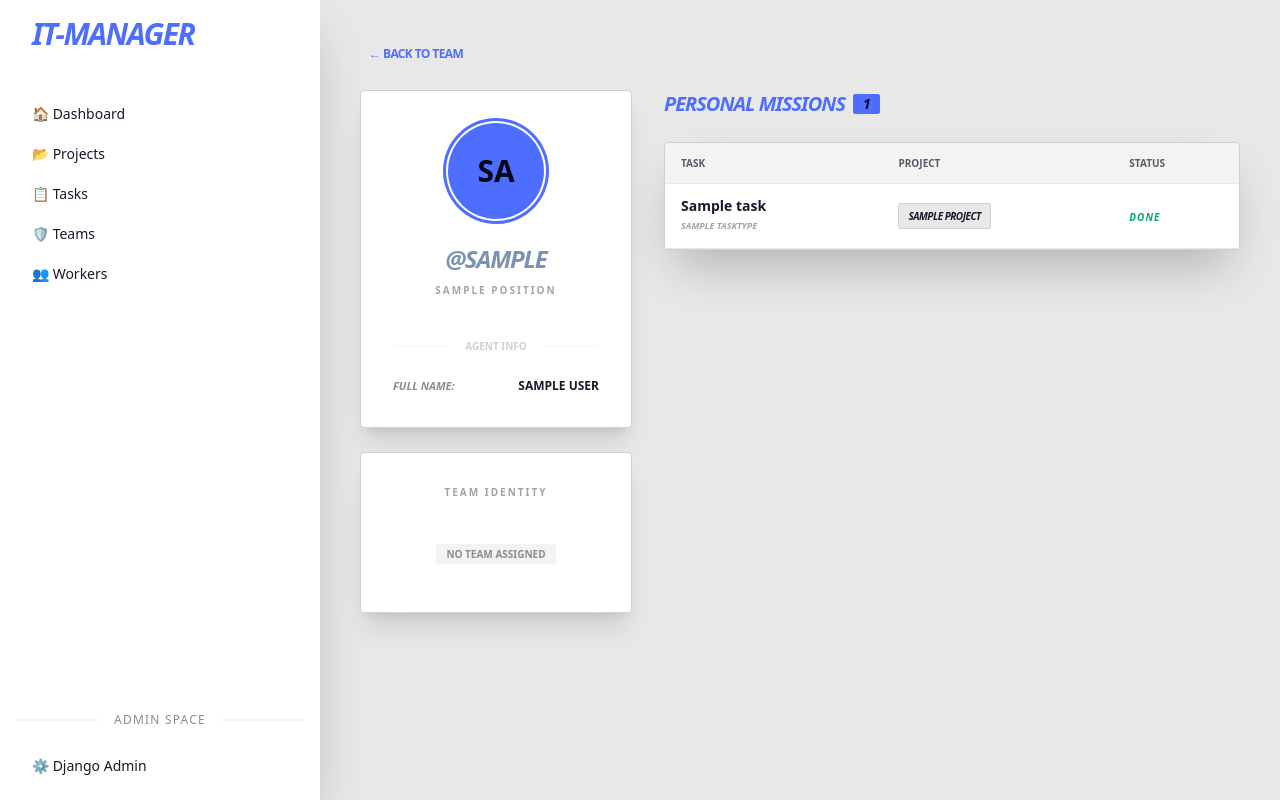
After one commit to AlexMishKo/it-task-manager, a Django app: page /workers/1/ in a window 1280 px wide. The commit adds this page. Run offline with Django 5.2, Linux system fonts and the light colour scheme; tables that the repository leaves empty hold one stand-in row (values such as "Sample post"); parts of the project's set-up code (start-up, migrations or seed data) failed here and were passed over; some libraries are stand-ins or nearby versions.

Commit message:
feat team_list, worker_detail, task_detail

```diff
--- a/manager/urls.py
+++ b/manager/urls.py
@@ -4,6 +4,9 @@ from .views import (
     TaskListView,
     WorkerListView,
     ProjectListView,
+    TaskDetailView,
+    WorkerDetailView,
+    TeamListView,
 )
 
 urlpatterns = [
@@ -11,6 +14,9 @@ urlpatterns = [
     path("tasks/", TaskListView.as_view(), name="task-list"),
     path("workers/", WorkerListView.as_view(), name="worker-list"),
     path("projects/", ProjectListView.as_view(), name="project-list"),
+    path("tasks/<int:pk>/", TaskDetailView.as_view(), name="task-detail"),
+    path("workers/<int:pk>/", WorkerDetailView.as_view(), name="worker-detail"),
+    path("teams/", TeamListView.as_view(), name="team-list"),
 ]
 
 app_name = "manager"
--- a/manager/views.py
+++ b/manager/views.py
@@ -17,7 +17,7 @@ def index(request):
     num_teams = Team.objects.count()
 
     #advanced statistics
-    num_critical_tasks = Task.objects.filter(priority="Urgent", is_completed=False).count()
+    num_critical_tasks = Task.objects.filter(priority__iexact="urgent", is_completed=False).count()
     num_completed_tasks = Task.objects.filter(is_completed=True).count()
 
     context = {
@@ -51,6 +51,19 @@ class TaskListView(generic.ListView):
         return context
 
 
+class TaskDetailView(generic.DetailView):
+    model = Task
+    template_name = "manager/task_detail.html"
+    context_object_name = "task"
+
+    def get_queryset(self):
+        return Task.objects.select_related(
+            "task_type",
+            "project",
+            "team",
+        ).prefetch_related("assignees", "tags")
+
+
 class WorkerListView(generic.ListView):
     model = Worker
     template_name = "manager/worker_list.html"
@@ -70,6 +83,19 @@ class WorkerListView(generic.ListView):
         return context
 
 
+class WorkerDetailView(generic.DetailView):
+    model = Worker
+    template_name = "manager/worker_detail.html"
+    context_object_name = "worker"
+
+    def get_queryset(self):
+        return Worker.objects.prefetch_related(
+            "tasks__project",
+            "tasks__task_type",
+            "teams__projects"
+        )
+
+
 class ProjectListView(generic.ListView):
     model = Project
     template_name = "manager/project_list.html"
@@ -87,3 +113,13 @@ class ProjectListView(generic.ListView):
         context = super().get_context_data(**kwargs)
         context["search_name"] = self.request.GET.get("name", "")
         return context
+
+
+class TeamListView(generic.ListView):
+    model = Team
+    template_name = "manager/team_list.html"
+    context_object_name = "team_list"
+    paginate_by = 5
+
+    def get_queryset(self):
+        return Team.objects.prefetch_related("workers", "projects")
--- a/templates/base.html
+++ b/templates/base.html
@@ -54,6 +54,12 @@
                         📋 Tasks
                     </a>
                 </li>
+                <li>
+                    <a href="{% url 'manager:team-list' %}"
+                       class="{% if request.resolver_match.url_name == 'team-list' %}active{% endif %}">
+                       🛡️ Teams
+                    </a>
+                </li>
 
                 <li>
                     <a href="{% url 'manager:worker-list' %}"
--- a/templates/manager/task_list.html
+++ b/templates/manager/task_list.html
@@ -41,7 +41,9 @@
             {% for task in task_list %}
             <tr class="hover:bg-base-200/30 transition-colors">
                 <td>
-                    <div class="font-extrabold text-base">{{ task.name }}</div>
+                    <a href="{% url 'manager:task-detail' pk=task.id %}" class="hover:text-primary transition-colors">
+                        <div class="font-extrabold text-base">{{ task.name }}</div>
+                    </a>
                     <div class="text-[10px] uppercase font-bold opacity-40 tracking-widest">
                         {{ task.task_type.name }}
                     </div>
@@ -98,7 +100,7 @@
                     {% endif %}
                 </td>
                 <td class="text-right">
-                    <a href="#" class="btn btn-ghost btn-xs font-black text-primary
+                    <a href="{% url 'manager:task-detail' pk=task.id %}" class="btn btn-ghost btn-xs font-black text-primary
                                        hover:bg-primary hover:text-white uppercase tracking-tighter">
                         Details
                     </a>
--- /dev/null
+++ b/templates/manager/worker_detail.html
@@ -0,0 +1,126 @@
+{% extends "base.html" %}
+
+{% block content %}
+<div class="max-w-5xl mx-auto">
+    <div class="mb-6">
+        <a href="{% url 'manager:worker-list' %}" class="btn btn-ghost btn-xs font-black text-primary uppercase tracking-tighter">
+            ← Back to Team
+        </a>
+    </div>
+
+    <div class="grid grid-cols-1 lg:grid-cols-3 gap-8">
+        <div class="space-y-6">
+            <div class="card bg-base-100 shadow-xl border border-base-300">
+                <div class="card-body items-center text-center">
+                    <div class="avatar placeholder mb-4">
+                        <div class="bg-primary text-primary-content rounded-full w-24 ring ring-primary ring-offset-base-100 ring-offset-2">
+                            <span class="text-3xl font-black">{{ worker.username|slice:":2"|upper }}</span>
+                        </div>
+                    </div>
+                    <h2 class="text-2xl font-black italic uppercase tracking-tighter text-secondary">@{{ worker.username }}</h2>
+                    <p class="text-[10px] font-bold opacity-40 uppercase tracking-[0.2em] mb-4">
+                        {{ worker.position|default:"Specialist" }}
+                    </p>
+
+                    <div class="divider uppercase text-[10px] opacity-20 font-black">Agent Info</div>
+
+                    <div class="w-full text-left space-y-3">
+                        <div class="flex justify-between items-center">
+                            <span class="text-[11px] font-bold opacity-50 uppercase italic">Full Name:</span>
+                            <span class="text-xs font-extrabold uppercase">{{ worker.first_name }} {{ worker.last_name }}</span>
+                        </div>
+                    </div>
+                </div>
+            </div>
+
+            <div class="card bg-base-100 shadow-xl border border-base-300">
+                <div class="card-body">
+                    <h3 class="text-[10px] uppercase font-bold opacity-40 tracking-[0.2em] mb-4 text-center">Team Identity</h3>
+
+                    {% if worker.team %}
+                        <div class="flex flex-col items-center gap-3">
+                            <div class="text-lg font-black italic uppercase text-primary tracking-tighter">
+                                {{ worker.team.name }}
+                            </div>
+
+                            <div class="divider h-1 opacity-10"></div>
+
+                            <div class="w-full">
+                                <span class="text-[10px] font-bold opacity-50 uppercase italic mb-2 block text-center">Team Projects:</span>
+                                <div class="flex flex-wrap justify-center gap-2">
+                                    {% for project in worker.team.projects.all %}
+                                        <span class="badge badge-outline border-base-300 text-[10px] font-black py-3 uppercase tracking-tighter italic shadow-sm">
+                                            🚀 {{ project.name }}
+                                        </span>
+                                    {% empty %}
+                                        <span class="text-[10px] italic opacity-40 uppercase">No active projects</span>
+                                    {% endfor %}
+                                </div>
+                            </div>
+                        </div>
+                    {% else %}
+                        <div class="text-center py-4">
+                            <span class="badge badge-ghost font-bold text-[10px] opacity-50 uppercase">No Team Assigned</span>
+                        </div>
+                    {% endif %}
+                </div>
+            </div>
+        </div>
+
+        <div class="lg:col-span-2 space-y-6">
+            <h3 class="text-xl font-black italic uppercase tracking-tighter text-primary flex items-center gap-2">
+                Personal Missions
+                <div class="badge badge-primary font-black italic">{{ worker.tasks.count }}</div>
+            </h3>
+
+            <div class="overflow-x-auto bg-base-100 rounded-box shadow-2xl border border-base-300">
+                <table class="table w-full">
+                    <thead class="bg-base-200/50">
+                        <tr class="text-[10px] uppercase font-black text-base-content/70">
+                            <th>Task</th>
+                            <th>Project</th>
+                            <th>Status</th>
+                        </tr>
+                    </thead>
+                    <tbody class="divide-y divide-base-200">
+                        {% for task in worker.tasks.all %}
+                        <tr class="hover:bg-base-200/30 transition-colors text-sm">
+                            <td>
+                                <a href="{% url 'manager:task-detail' pk=task.id %}" class="hover:text-primary transition-colors">
+                                    <div class="font-extrabold">{{ task.name }}</div>
+                                </a>
+                                <div class="text-[9px] uppercase font-bold opacity-40 italic">{{ task.task_type.name }}</div>
+                            </td>
+                            <td>
+                                <span class="badge badge-ghost border-base-300 text-[10px] font-bold py-3 uppercase tracking-tighter italic">
+                                    {{ task.project.name|default:"Internal" }}
+                                </span>
+                            </td>
+                            <td>
+                                {% if task.is_completed %}
+                                    <span class="text-success font-black text-[10px] italic uppercase tracking-widest">Done</span>
+                                {% else %}
+                                    <div class="flex items-center gap-2">
+                                        <span class="relative flex h-2 w-2">
+                                            <span class="animate-ping absolute inline-flex h-full w-full rounded-full bg-info opacity-75"></span>
+                                            <span class="relative inline-flex rounded-full h-2 w-2 bg-info"></span>
+                                        </span>
+                                        <span class="text-[10px] font-black italic text-info uppercase tracking-widest">Active</span>
+                                    </div>
+                                {% endif %}
+                            </td>
+                        </tr>
+                        {% empty %}
+                        <tr>
+                            <td colspan="3" class="text-center py-10 opacity-30 italic font-bold">
+                                No active missions for this agent.
+                            </td>
+                        </tr>
+                        {% endfor %}
+                    </tbody>
+                </table>
+            </div>
+        </div>
+    </div>
+</div>
+{% endblock %}
--- a/templates/manager/worker_list.html
+++ b/templates/manager/worker_list.html
@@ -38,7 +38,9 @@
             </div>
 
             <div class="flex flex-col">
-                <h2 class="card-title text-lg font-bold">@{{ worker.username }}</h2>
+                <a href="{% url 'manager:worker-detail' pk=worker.id %}" class="hover:text-primary transition-colors">
+                    <h2 class="card-title text-lg font-bold">@{{ worker.username }}</h2>
+                </a>
                 <p class="text-sm opacity-60">
                     {{ worker.first_name }} {{ worker.last_name }}
                 </p>
@@ -48,7 +50,7 @@
             </div>
 
             <div class="card-actions justify-end ml-auto">
-                <a href="#" class="btn btn-ghost btn-circle btn-sm">
+                <a href="{% url 'manager:worker-detail' pk=worker.id %}" class="btn btn-ghost btn-circle btn-sm">
                     <svg xmlns="http://www.w3.org/2000/svg" class="h-5 w-5" fill="none" viewBox="0 0 24 24" stroke="currentColor">
                         <path stroke-linecap="round" stroke-linejoin="round" stroke-width="2" d="M9 5l7 7-7 7" />
                     </svg>
```
Also changed, not shown: manager/admin.py (+7 -1 lines), templates/manager/task_detail.html (added, +80 -0 lines), templates/manager/team_list.html (added, +50 -0 lines).
